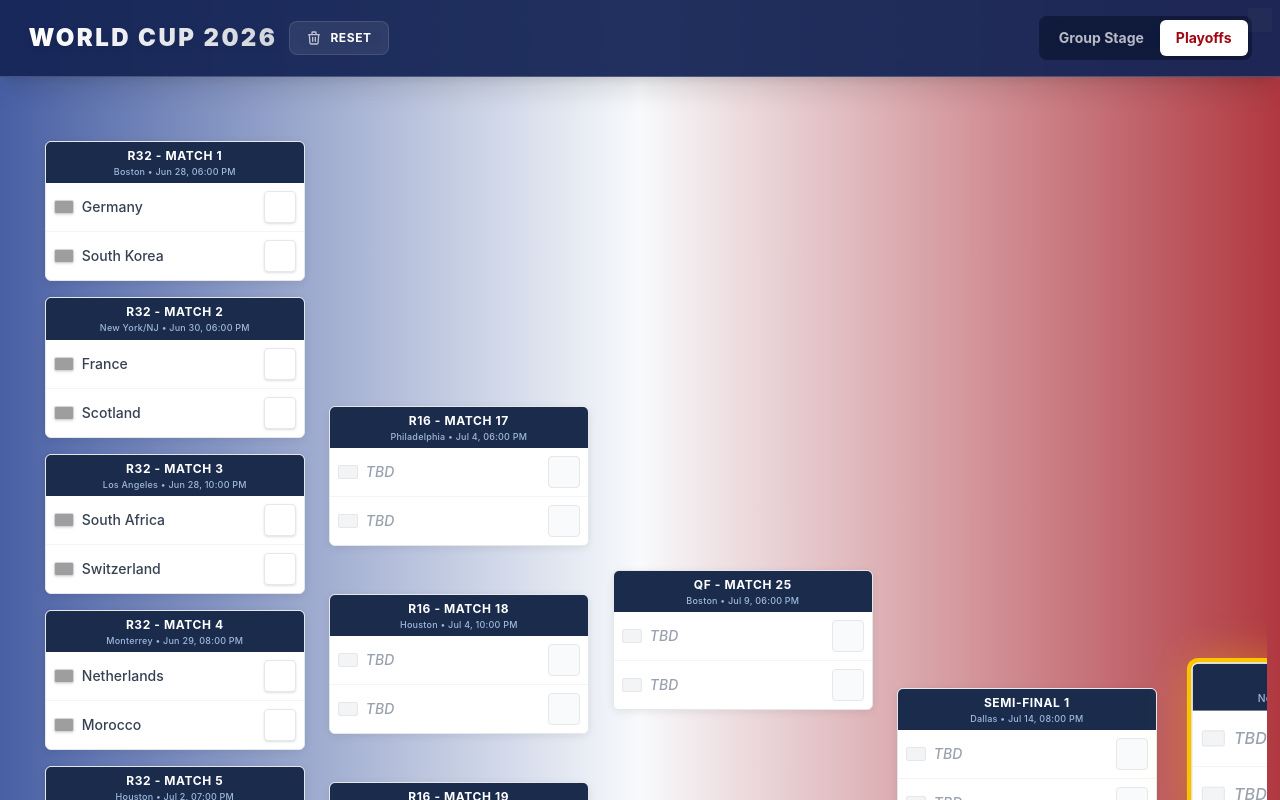
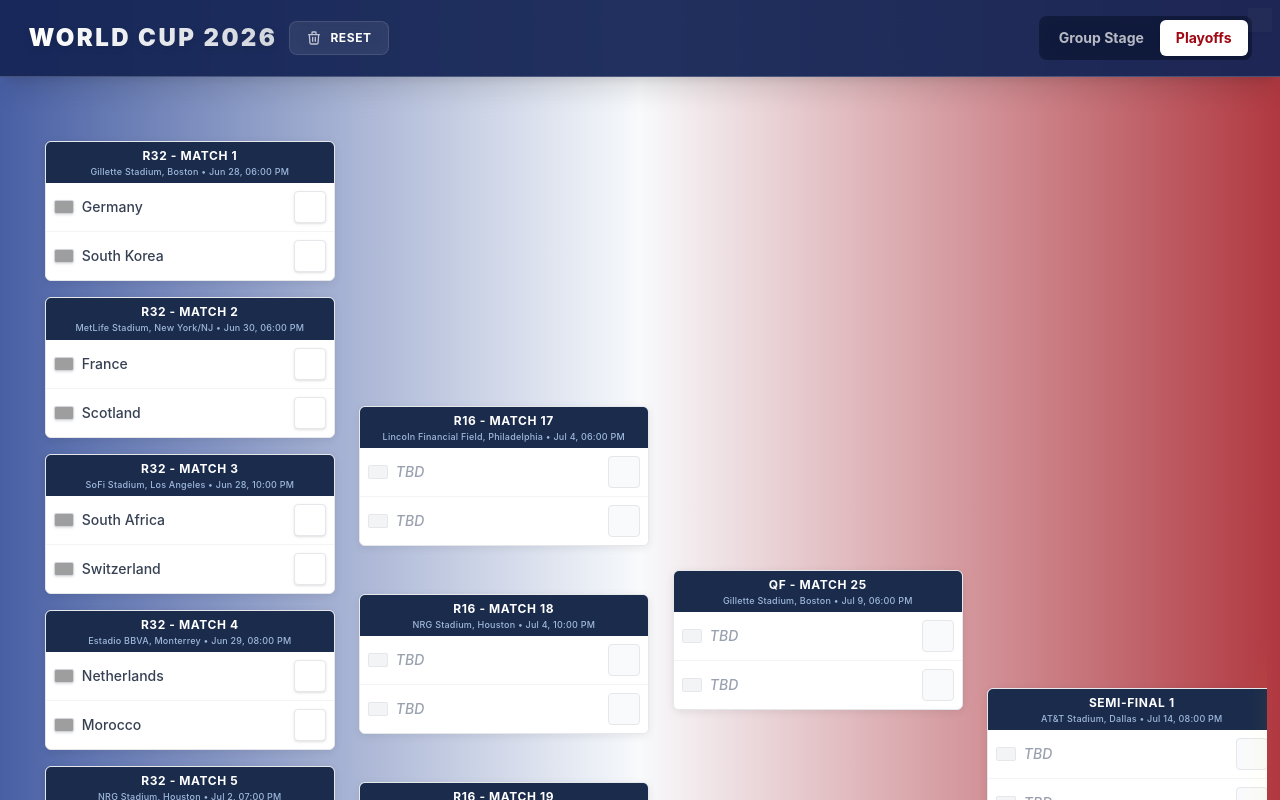
Before and after one commit to AvishayC88/world-cup-builder, a React (Vite) app: page / in a window 1280 px wide. Both pictures are taken after a click on the button "Playoffs". Shown: the top 800 px of the page. Built offline with nearby package versions, Linux system fonts and the light colour scheme; grey boxes are pictures that could not be loaded.

Commit message:
feat: update metadata display to show full venue and local time, adjust layout for better fit

```diff
--- a/src/components/Playoffs/BracketMatch.tsx
+++ b/src/components/Playoffs/BracketMatch.tsx
@@ -16,7 +16,7 @@ export const BracketMatch: React.FC<BracketMatchProps> = ({ matchNumber, label,
 
   const match = playoffMatches ? playoffMatches[matchNumber] : undefined;
 
-  // Retrieve metadata and format into a compact subtitle (City + Local Time)
+  // Retrieve metadata and format into a single line: Full Venue • Local Time
   const meta = matchMetadata[`P_${matchNumber}`];
   let metaSubtitle = '';
   if (meta) {
@@ -26,9 +26,8 @@ export const BracketMatch: React.FC<BracketMatchProps> = ({ matchNumber, label,
       hour: '2-digit',
       minute: '2-digit',
     });
-    // Extract only the city from the venue string
-    const city = meta.venue.split(',')[1]?.trim() || meta.venue.split(',')[0];
-    metaSubtitle = `${city} • ${localDateTime}`;
+    // Use the full venue string (Stadium + City) as requested
+    metaSubtitle = `${meta.venue} • ${localDateTime}`;
   }
 
   const handleScoreChange = (e: React.ChangeEvent<HTMLInputElement>, team: 'A' | 'B') => {
@@ -109,13 +108,15 @@ export const BracketMatch: React.FC<BracketMatchProps> = ({ matchNumber, label,
   };
 
   return (
-    <div className="flex flex-col bg-white rounded-md shadow-[0_2px_8px_rgba(0,0,0,0.08)] border border-gray-200 w-full min-w-[260px] overflow-hidden">
+    // Expanded min-width to 290px to test fitting the full venue string on one line
+    <div className="flex flex-col bg-white rounded-md shadow-[0_2px_8px_rgba(0,0,0,0.08)] border border-gray-200 w-full min-w-[290px] overflow-hidden">
 
-      {/* Header containing label and metadata */}
+      {/* Header containing label and full metadata on one line */}
       <div className="bg-[#1a2b4c] text-white flex flex-col items-center justify-center py-1.5 px-2">
         <span className="text-[10px] sm:text-xs font-bold uppercase tracking-wider">{label}</span>
         {metaSubtitle && (
-          <span className="text-[9px] text-blue-200/80 font-medium mt-0.5 text-center leading-tight tracking-wide">
+          // Added 'truncate w-full' to safeguard against line-breaks if the text is exceptionally long
+          <span className="text-[9px] text-blue-200/80 font-medium mt-0.5 text-center leading-tight tracking-wide truncate w-full">
             {metaSubtitle}
           </span>
         )}
```
